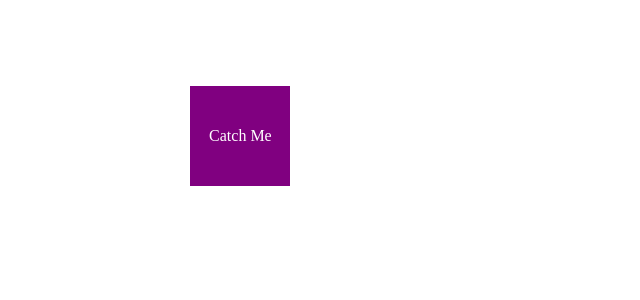
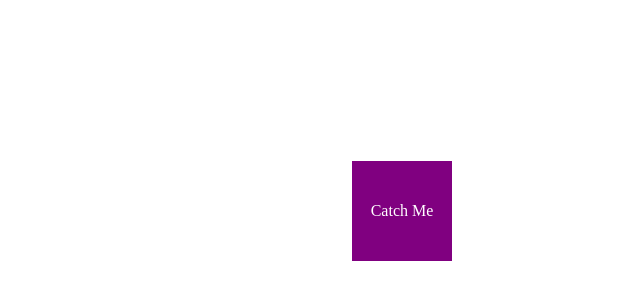
Before and after one commit to harryalbrus272/catchMeIfYouCan, a plain HTML site: page index.html in a window 1280 px wide. Shown: the part 298-598 px from the top of the page, without its empty margins (424-1064 px from the left). Drawn offline with Linux system fonts and the light colour scheme.

Commit message:
random moving box on click

```diff
--- a/script.js
+++ b/script.js
@@ -0,0 +1,16 @@
+var mov=document.getElementById('moving');
+randomLocation();
+mov.addEventListener('click', randomLocation);
+function randomLocation(){
+  let position=mov.getBoundingClientRect();
+  let left= position.left;
+  let top = position.right;
+  let maxx= window.innerWidth-100;
+  let maxy= window.innerHeight-100;
+  let nx= Math.floor(Math.random()*maxy) + "px";
+  let ny= Math.floor(Math.random()*maxx) + "px";
+  mov.style.top=nx;
+  mov.style.left=ny;
+  console.log(nx);
+  console.log(ny);
+}
--- a/stylesheet.css
+++ b/stylesheet.css
@@ -6,6 +6,6 @@ div{
     display:grid;
     place-items:center;
     position:absolute;
-    top:48vh;
+    top:42vh;
     left:48vw;
 }
```
